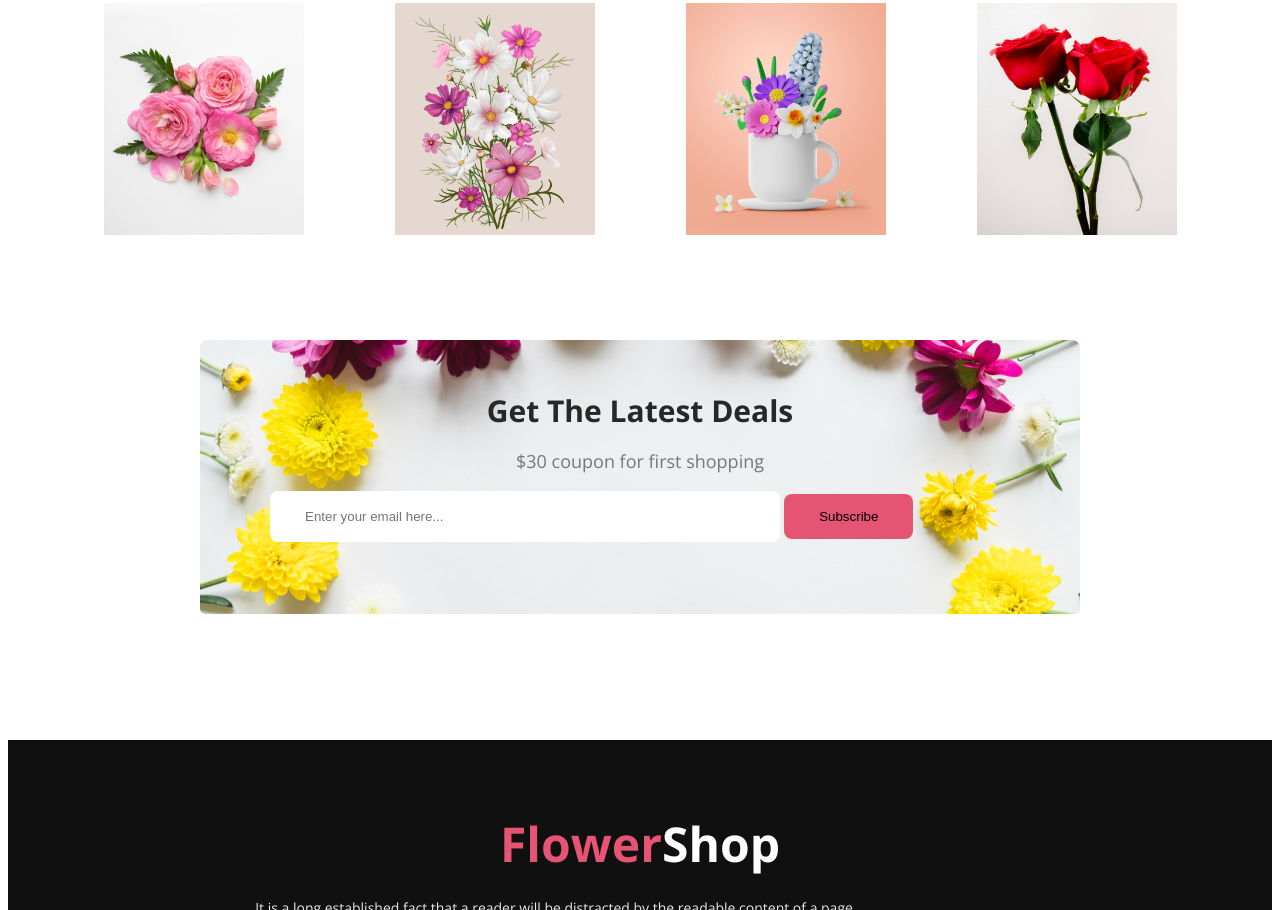
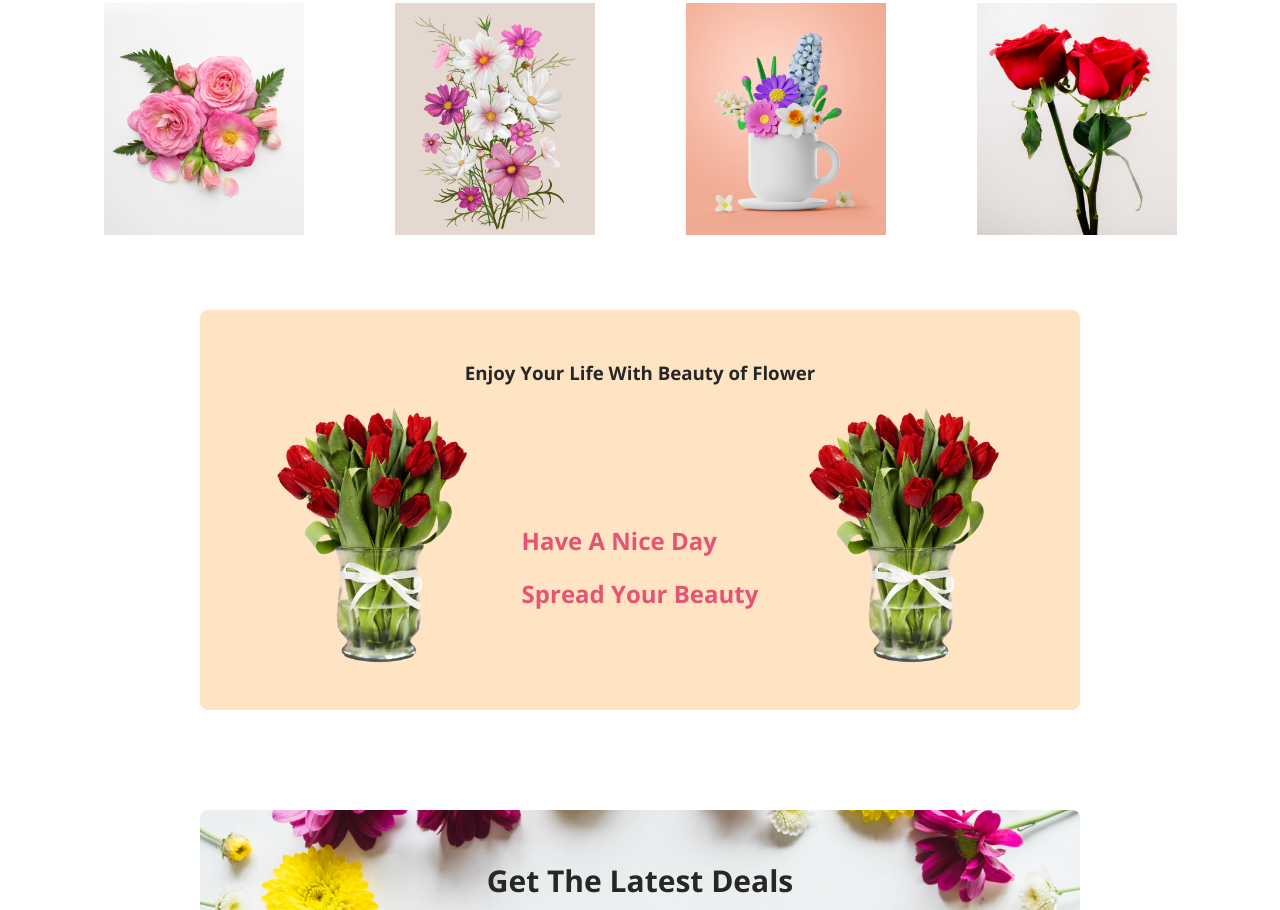
Before and after one commit to mikailislam1/flower-shop-assignment-reset, a plain HTML site: page index.html in a window 1280 px wide. Shown: the part 2114-3024 px from the top of the page. Drawn offline with nearby package versions, Linux system fonts and the light colour scheme.

Commit message:
added bonus section

```diff
--- a/index.html
+++ b/index.html
@@ -97,6 +97,30 @@
                 </div>
             </div>
         </section>
+        <!-- bonus section -->
+        <section class="bonus">
+            <div class="bonus-content">
+                <h3 class="bonus-message">
+                    Enjoy Your Life With Beauty of Flower
+                </h3>
+               <div class="take-love">
+                <div class="bonus-gift">
+                    <img width="200px" src="images/pngwing 8.png" alt="">
+                </div>
+                <div>
+                    <h1 id="wish">
+                        Have A Nice Day
+                    </h1>
+                    <h2 id="beauty">
+                        Spread Your Beauty
+                    </h2>
+                </div>
+                <div class="bonus-gift">
+                    <img width="200px" src="images/pngwing 8.png" alt="">
+                </div>
+               </div>
+            </div>
+        </section>
         <section class="last">
             <div class="last-section">
                 <h3 class="last-title">
--- a/styles/index.css
+++ b/styles/index.css
@@ -138,6 +138,7 @@ margin-bottom: 20px;
 /* section insta style */
 .insta{
     background: #FFF;
+    margin-bottom: 70px;
 }
 .insta-info{
     align-items: center;
@@ -157,6 +158,32 @@ margin-bottom: 20px;
     display: flex;
     justify-content: space-around;
     padding: 0px 50px;
+}
+/* bonus section style */
+.bonus-content{
+    width: 880px;
+    height: 400px;
+    background-color: bisque;
+    margin: auto;
+    border-radius: 8px;
+}
+.bonus-message{
+    text-align: center;
+    padding-top: 50px;
+    color: #272727;
+}
+.take-love{
+    display: flex;
+    justify-content: space-around;
+    padding-left: 50px;
+    padding-right: 50px;
+}
+#wish{
+    color: #E55473;
+    padding-top: 100px;
+}
+#beauty{
+    color: #E55473;
 }
 .last-section{
     border-radius: 8px;
```
